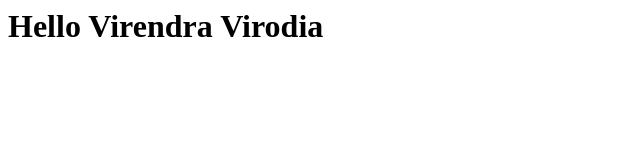
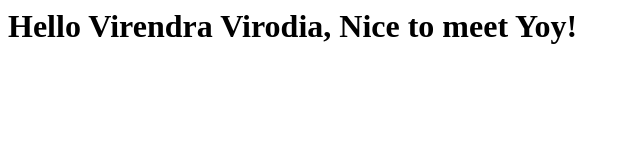
Before and after one commit to virvirodia/myWork, a plain HTML site: page index.html in a window 1280 px wide. Shown: the whole page, without its empty margins (0-640 px from the left). Drawn offline with Linux system fonts and the light colour scheme.

Commit message:
First Web Page.

```diff
--- a/index.html
+++ b/index.html
@@ -3,6 +3,6 @@
 <title>Hello Virendra</title>
 </head>
 <body>
-  <h1>Hello Virendra Virodia</h1>
+  <h1>Hello Virendra Virodia, Nice to meet Yoy!</h1>
 </body>
 </html>
```
